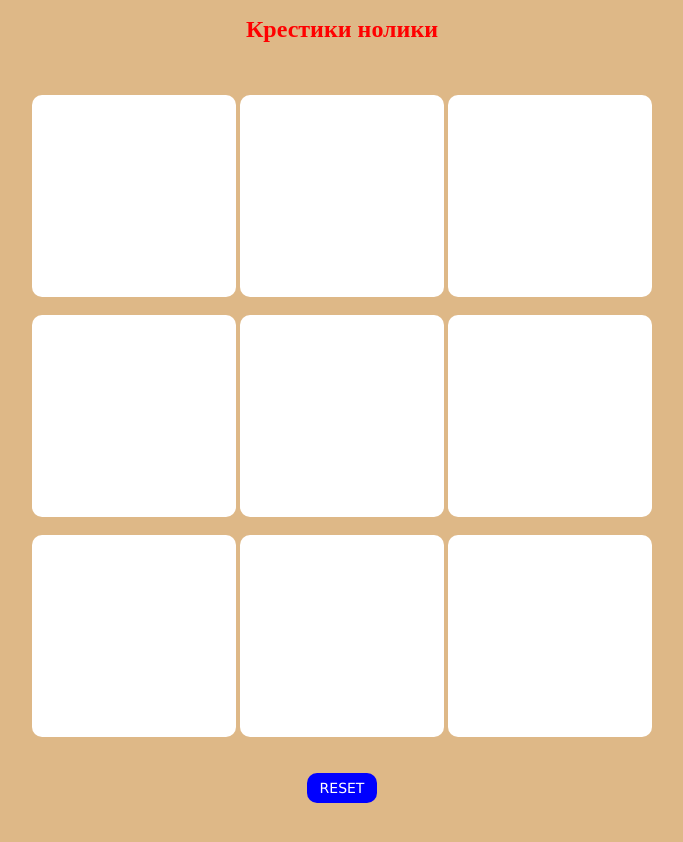
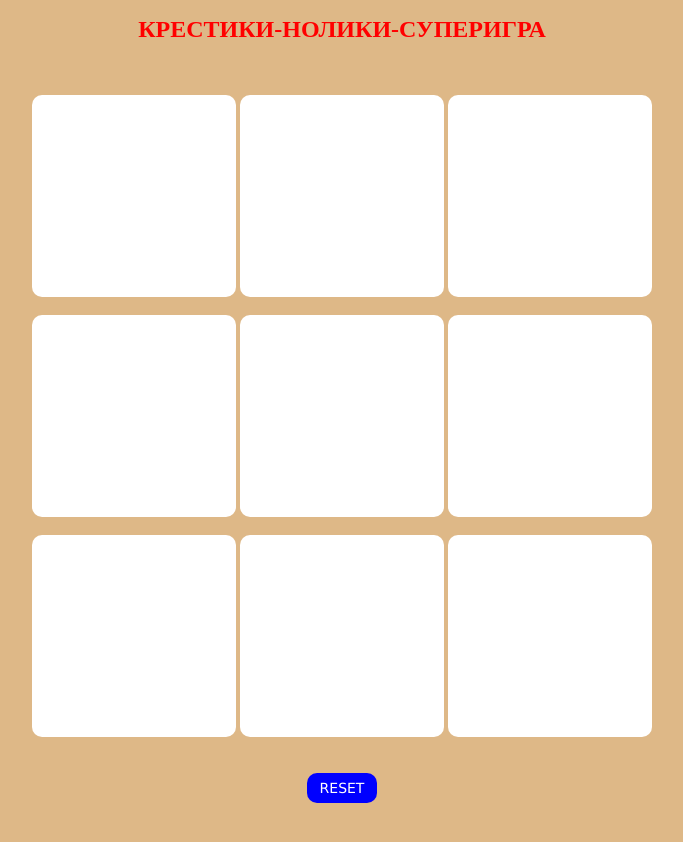
Before and after one commit to SuperMadMax33/Task-4.1, a plain HTML site: page index.html in a window 1280 px wide. Shown: the whole page, without its empty margins (298-981 px from the left). Drawn offline with Linux system fonts and the light colour scheme.

Commit message:
The Name of the Game was changed
Изменено название игры

```diff
--- a/index.html
+++ b/index.html
@@ -9,7 +9,7 @@
     </head>
     <body>
         <div id="main">
-            <h1>Крестики нолики</h1>
+            <h1>КРЕСТИКИ-НОЛИКИ-СУПЕРИГРА</h1>
 
             <br><br>
             <input type="text" id="b1" onclick="setValue.apply(this); myfunc();" readonly>
```
